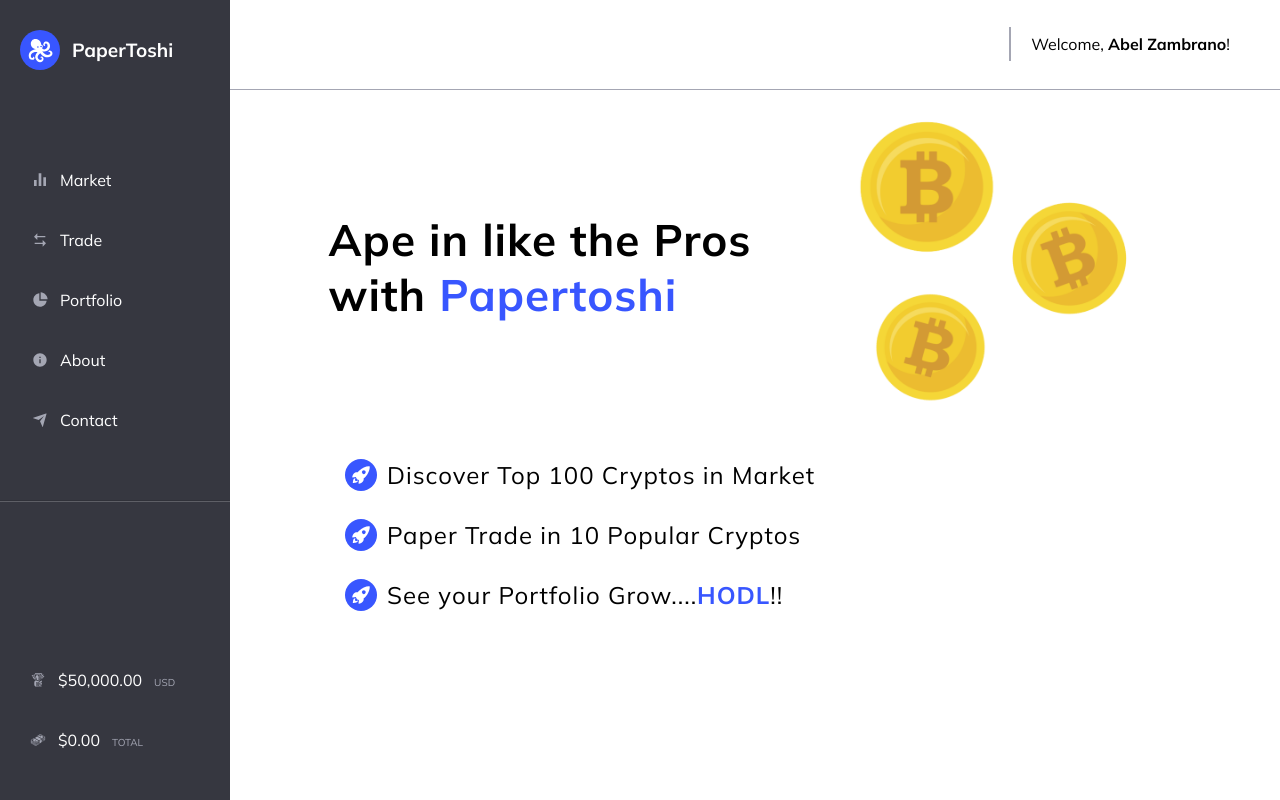
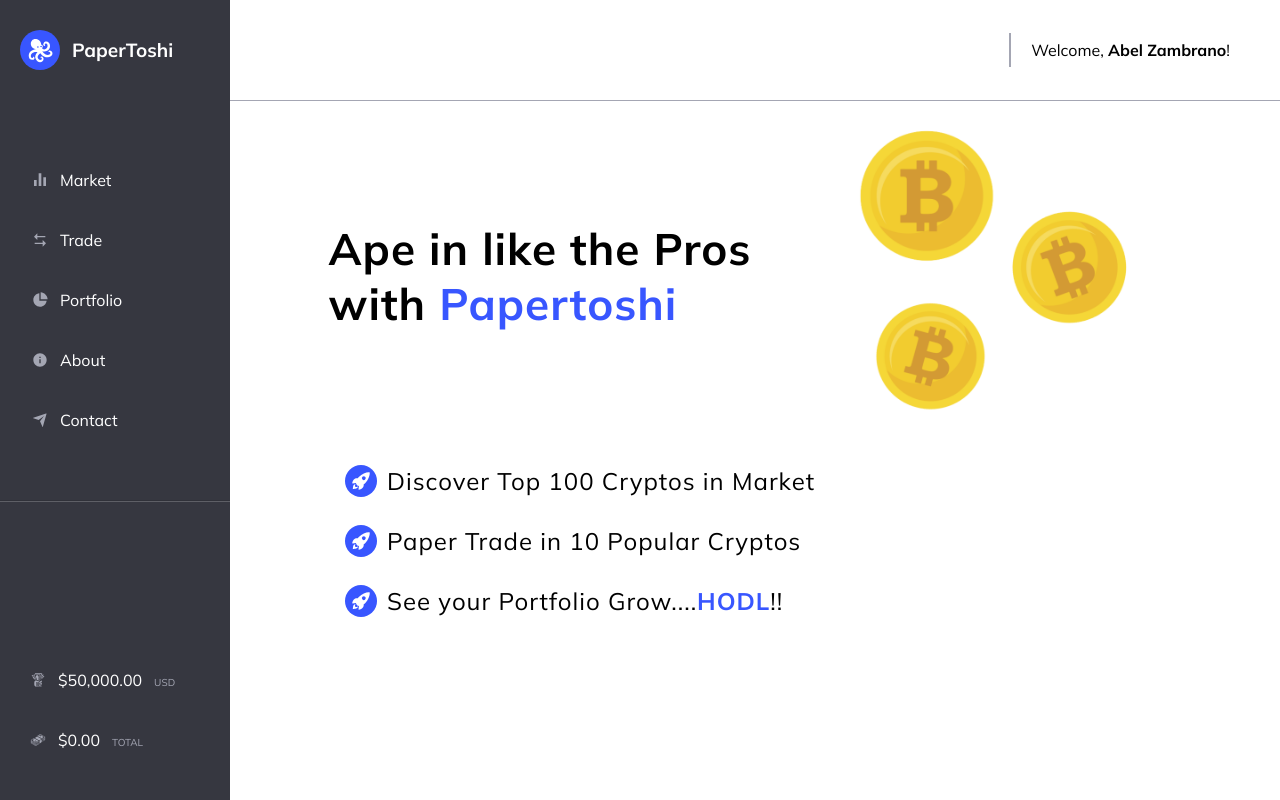
Before and after one commit to Abel-Zambrano/papertoshi, a Next.js app: page / in a window 1280 px wide. Shown: the top 800 px of the page. Built offline with nearby package versions, Linux system fonts and the light colour scheme.

Commit message:
fix heading height for trade page

```diff
--- a/components/Heading.tsx
+++ b/components/Heading.tsx
@@ -11,7 +11,7 @@
   align-items: center;
   width: 100%;
   height: 100px;
-  /* min-height: 100px; */
+  min-height: 100px;
   border-bottom: 1.5px solid var(--gray);
 
   @media ${device.tablet} {
```
